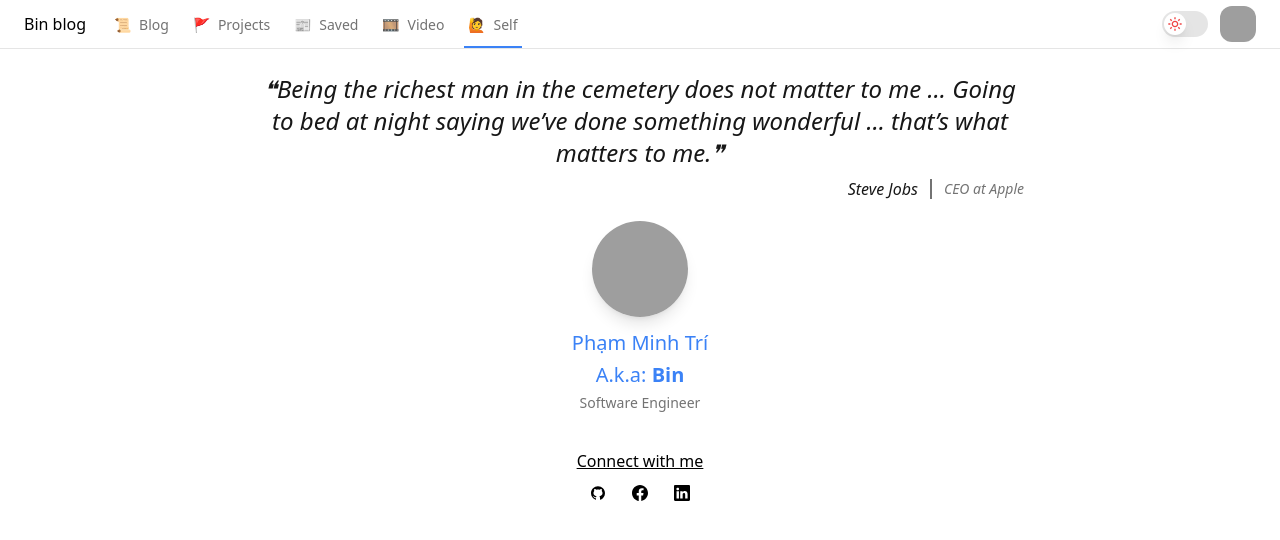
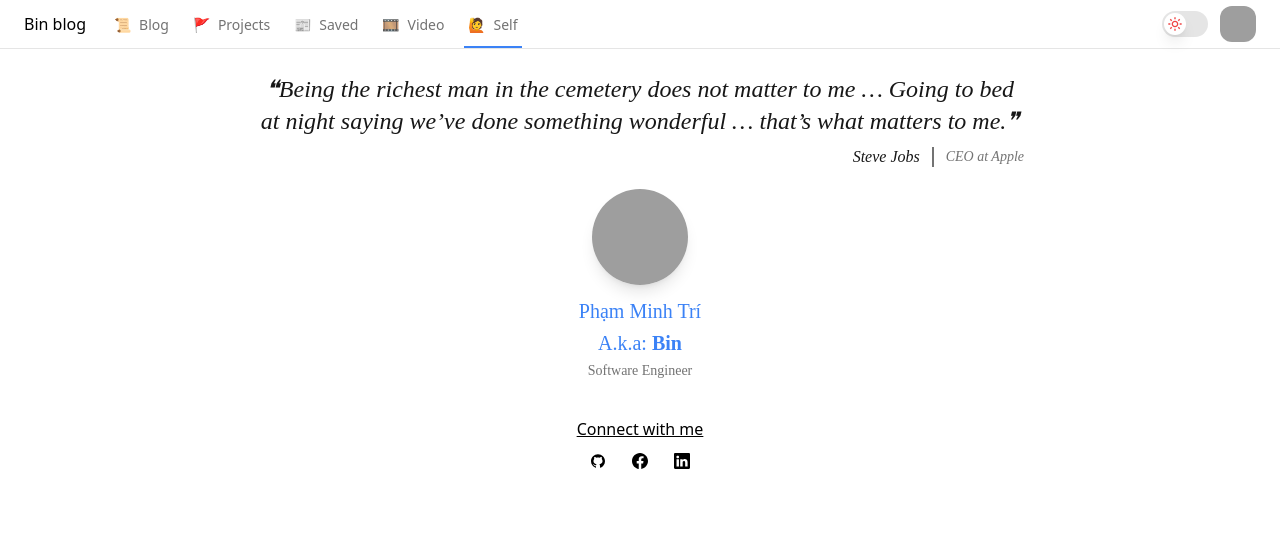
Before and after one commit to shr3wcl/blog, a Next.js app: page /me in a window 1280 px wide. Shown: the top 540 px of the page. Built offline with nearby package versions, Linux system fonts and the light colour scheme; grey boxes are pictures that could not be loaded.

Commit message:
Update font-family

```diff
--- a/pages/me/index.tsx
+++ b/pages/me/index.tsx
@@ -6,7 +6,7 @@ const Myself = () => {
             <Head>
                 <title>Me</title>
             </Head>
-            <div className={"flex justify-center flex-col items-center mt-6 px-4"}>
+            <div className={"flex justify-center flex-col items-center mt-6 px-4 font-personal"}>
                 <figure className="max-w-screen-md mx-auto text-center">
                     <blockquote>
                         <p className="text-2xl italic font-medium text-gray-900 dark:text-white">❝Being the richest man in the cemetery does not matter to me … Going to bed at night saying we’ve done something wonderful … that’s what matters to me.❞</p>
--- a/tailwind.config.js
+++ b/tailwind.config.js
@@ -5,6 +5,9 @@ module.exports = {
   darkMode: "class", // or 'media' or 'class'
   plugins: [require("@tailwindcss/forms"), require("@tailwindcss/line-clamp")],
   theme: {
+    fontFamily: {
+      'personal': ['Tourney', "cursive"]
+    },
     extend: {
       colors: {
         gray: colors.neutral,
```
